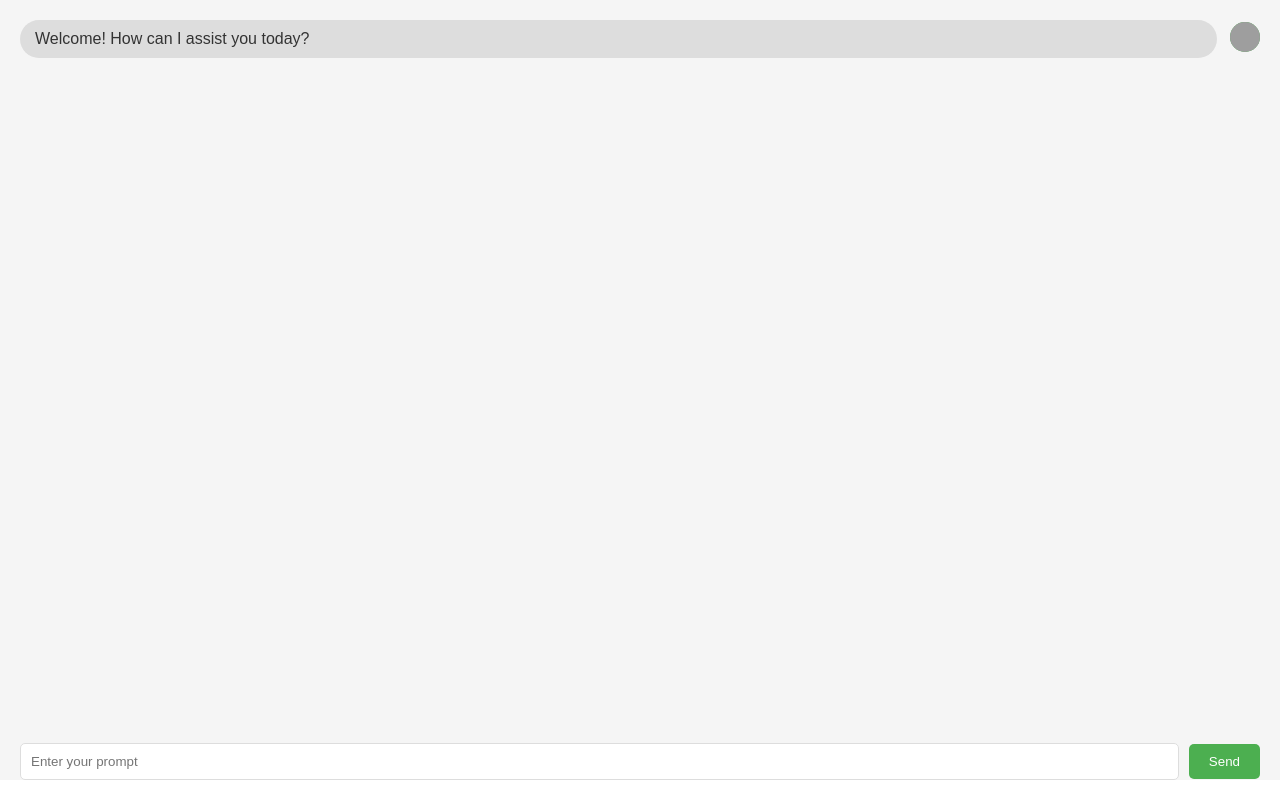
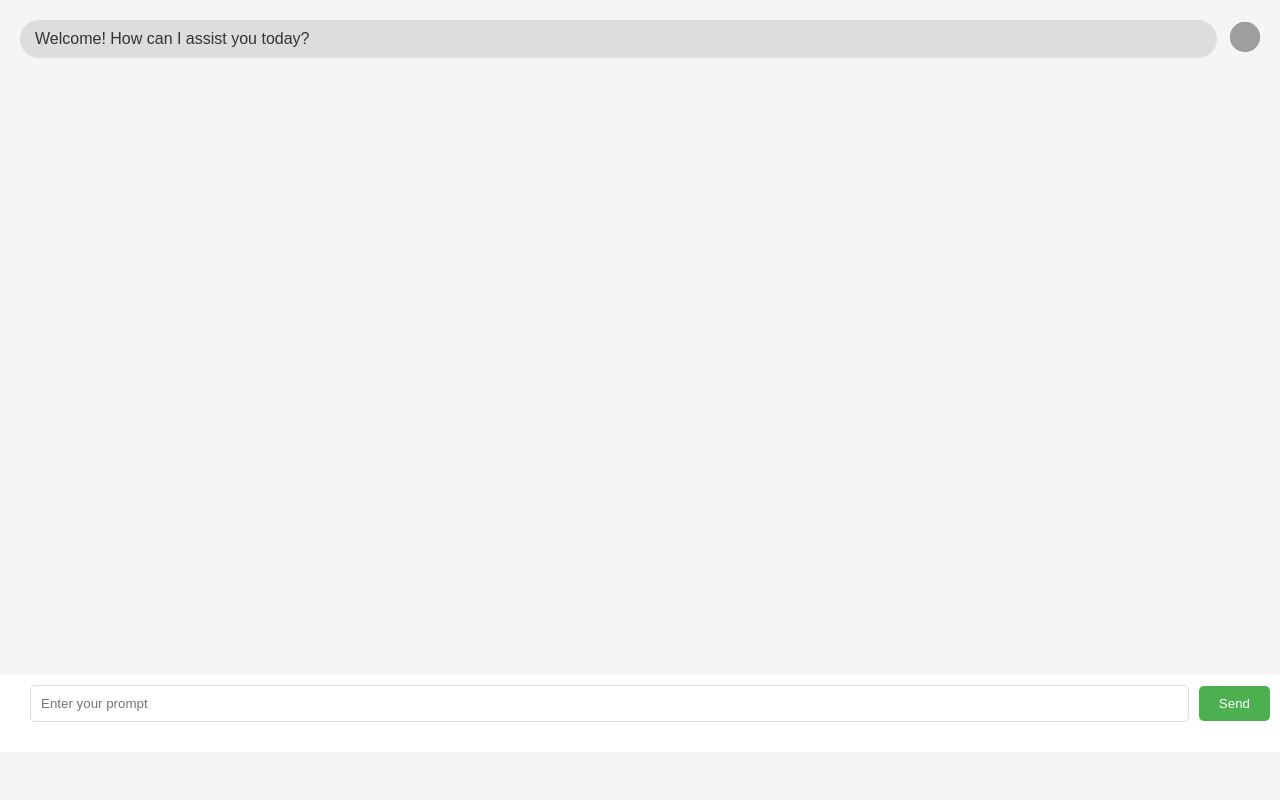
Before and after one commit to sabir-shah123/HexaTech-FIne-Tuned-Bot, a Flask app: page / in a window 1280 px wide. Run offline with Flask 3, Linux system fonts and the light colour scheme; data that the repository does not hold is empty; some libraries are stand-ins or nearby versions; grey boxes are pictures that could not be loaded.

Commit message:
Styling issue send btn not showing...

```diff
--- a/templates/index.html
+++ b/templates/index.html
@@ -13,10 +13,11 @@
       font-family: Arial, sans-serif;
       margin: 0;
       padding: 0;
+      height: 100vh;
     }
 
     #chatbot-container {
-      position: fixed;
+      position: relative;
       top: 0;
       left: 0;
       width: 100%;
@@ -26,14 +27,13 @@
     }
 
     #conversation {
-      height: calc(100% - 100px);
+      height: calc(100% - 125px);
       overflow-y: auto;
       padding: 20px;
     }
 
     .send-form {
       position: fixed;
-      bottom: 0;
       left: 0;
       width: 100%;
       padding: 10px;
@@ -64,10 +64,6 @@
       justify-content: space-between;
       padding: 0 20px;
       margin-bottom: 20px;
-      bottom: 0;
-      right: 0;
-      left: 0;
-      position: fixed;
     }
 
     #prompt {
```
